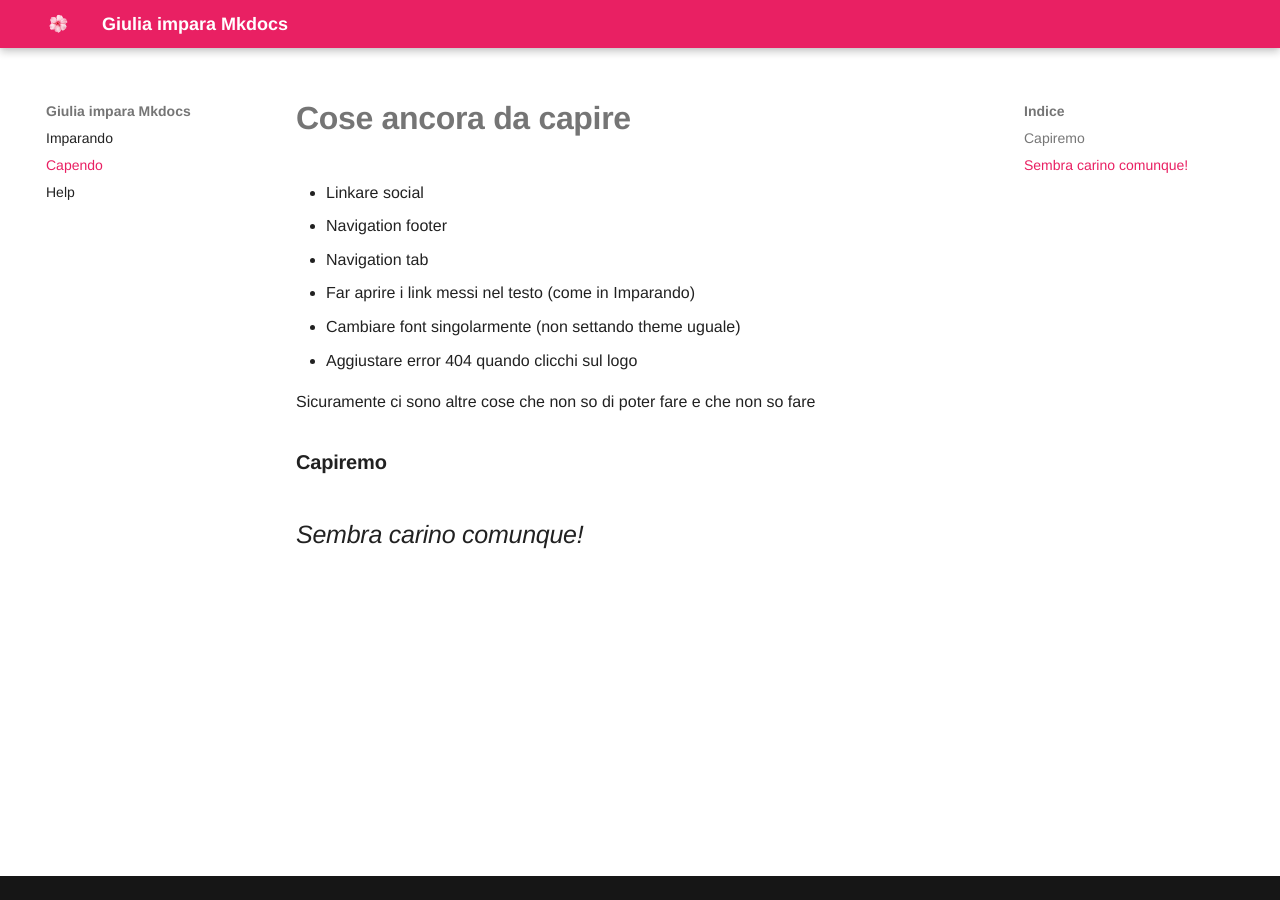
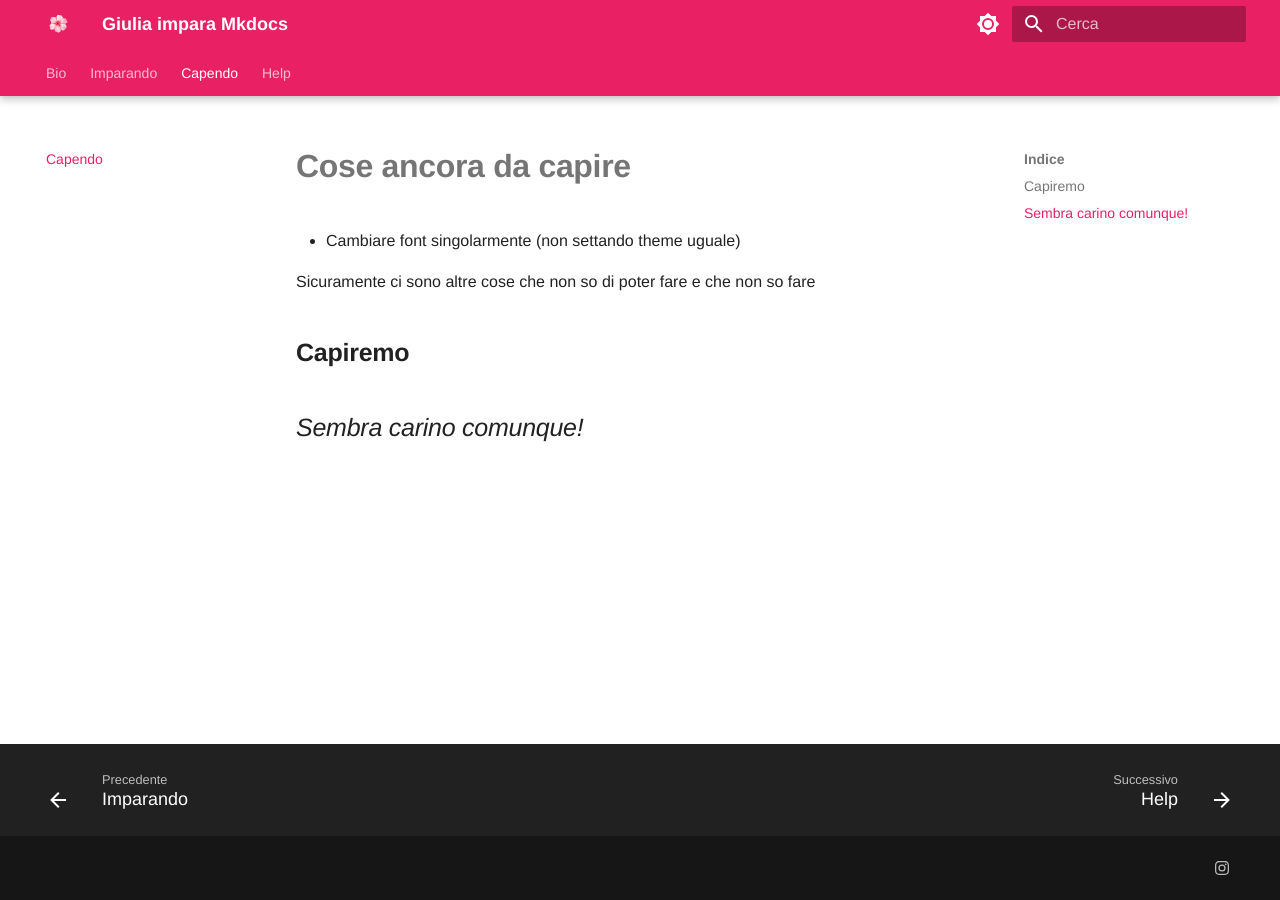
Before and after one commit to giulia-genovese/imparandomkdocs, an MkDocs documentation site: the page built from docs/Capendo.md, in a window 1280 px wide. Built offline with MkDocs 1.6.1 and Material for MkDocs 9.7.7, drawn with Linux system fonts in a browser that asks for light colours; some web fonts are replaced.

Commit message:
Ho cambiato varie cose

```diff
--- a/docs/Capendo.md
+++ b/docs/Capendo.md
@@ -1,14 +1,9 @@
 # **Cose ancora da capire**
-* Linkare social
-* Navigation footer
-* Navigation tab
-* Far aprire i link messi nel testo (come in Imparando)
 * Cambiare font singolarmente (non settando theme uguale)
-* Aggiustare error 404 quando clicchi sul logo
 
 Sicuramente ci sono altre cose che non so di poter fare e che non so fare
 
-### **Capiremo**
+## **Capiremo**
 
 
 ## *Sembra carino comunque!*
--- a/mkdocs.yml
+++ b/mkdocs.yml
@@ -6,12 +6,27 @@ theme:
   logo: assets/pink_flower.png
   site_url:  http://127.0.0.1:8000/
   palette:
-    scheme: default
-    primary: pink
+    # Palette toggle for light mode
+    - scheme: default
+      toggle:
+        icon: material/brightness-7
+        name: Switch to dark mode
+      primary: pink
+      accent: amber
+
+    # Palette toggle for dark mode
+    - scheme: slate
+      toggle:
+        icon: material/brightness-4
+        name: Switch to light mode
+      primary: deep purple
+      accent: teal
+
+
   font:
     text: Helvetica
-  theme:
-    features:
+
+  features:
     - navigation.instant
     - navigation.instant.progress
     - navigation.instant.preview
@@ -20,9 +35,12 @@ theme:
     - navigation.tabs.sticky
     - navigation.secttions
     - navigation.footer
-
+    - search.suggest
+    - search.highlight
+    - search.share
 
 nav:
+  - Bio: index.md
   - Imparando: Imparando.md
   - Capendo: Capendo.md
   - Help: Help.md
@@ -34,20 +52,28 @@ markdown_extensions:
 
 plugins:
   - glightbox
+  - search
+  - tags
 
 
 extra:
+  social:
+    - icon: fontawesome/brands/instagram
+      link: https://www.instagram.com/ops.giuly/
   consent:
     title: Cookies impossibili da rifiutare
     description: >-
       Alfredo direbbe di non accettarli, però devi per forza
-
     cookies:
       analytics:
         name: Le tue abitudini
         checked: false
-      analytics:
+      latuavita:
         name: La tua vita
         checked: false
+      aiuto:
+        name: Aiuto
+        checked: false
+
 
   generator: false
```
Also changed, not shown: docs/Imparando.md (+1 -1 lines), docs/index.md (added, +2 -0 lines), docs/assets/selfiepazzesko.jpeg (added), 2 other files.
